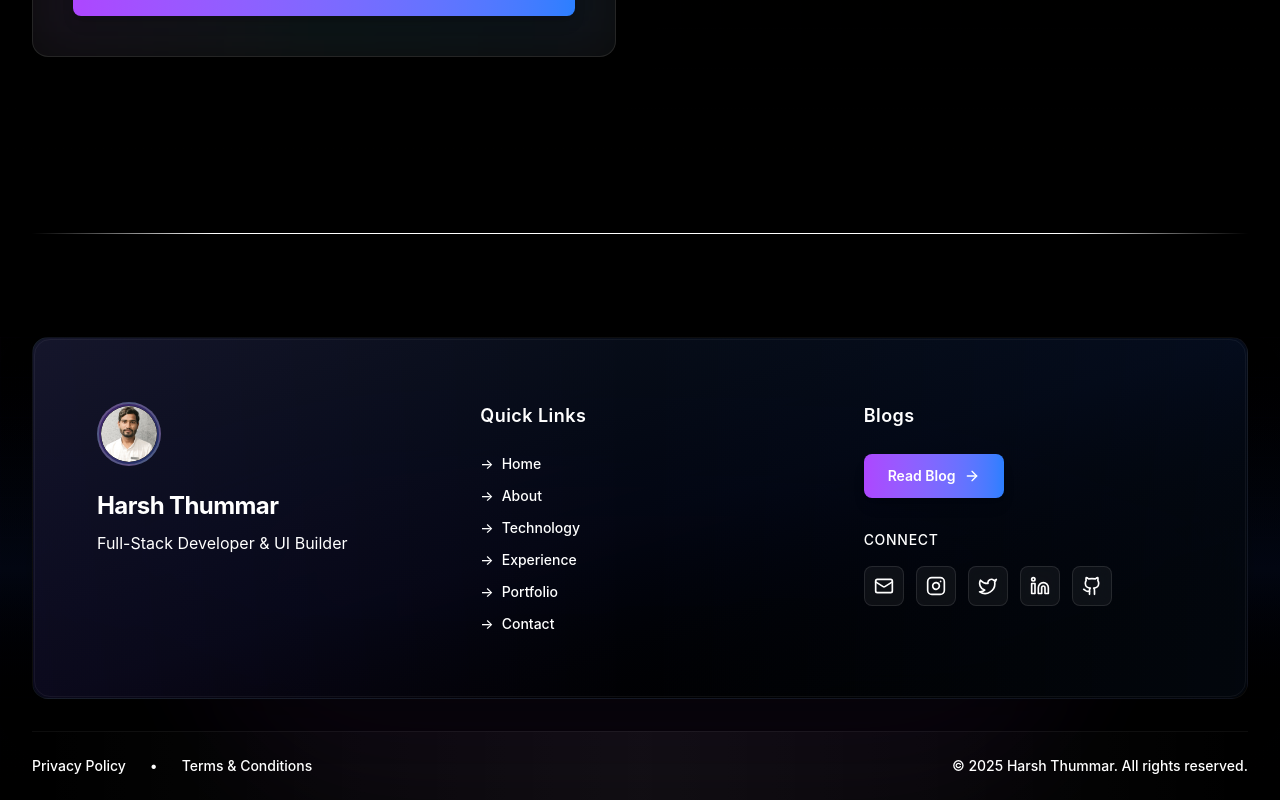
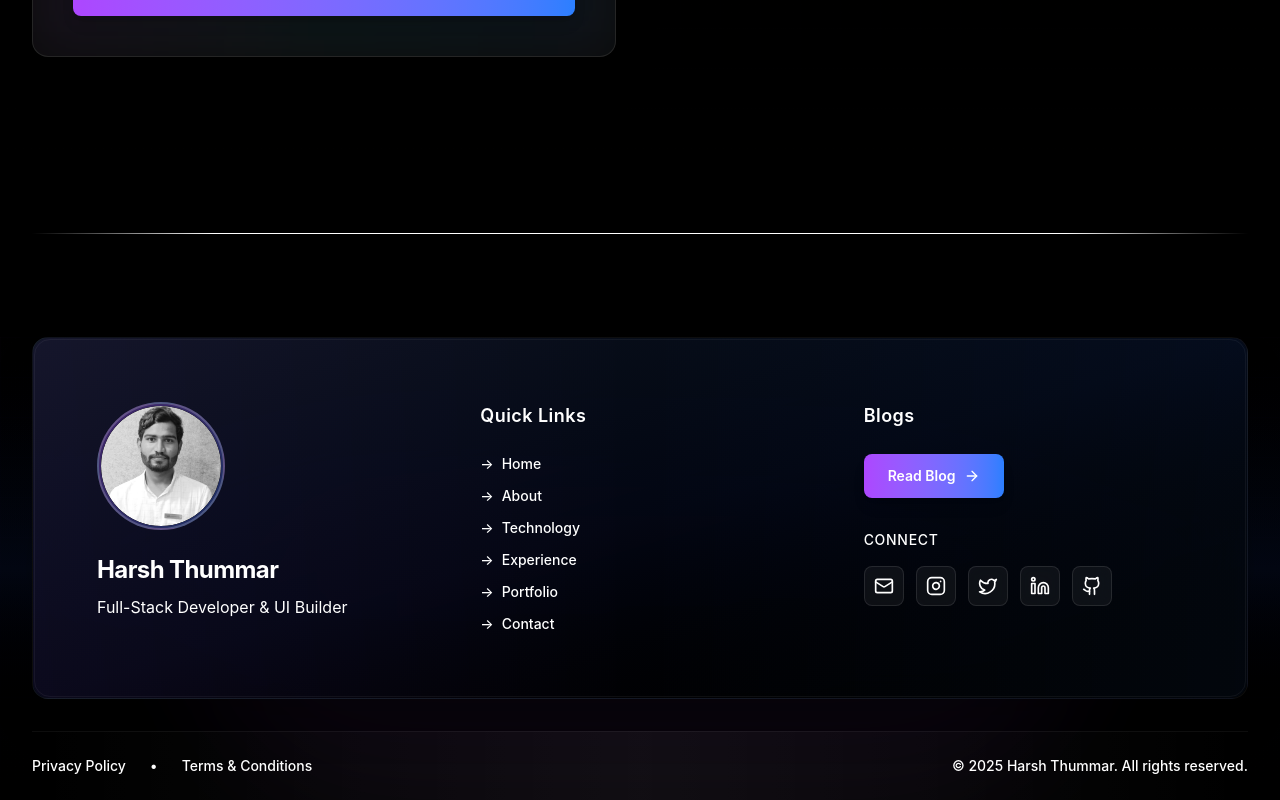
Before and after one commit to harshthummar27/PORTFOLIO2.0, a Next.js app: page / in a window 1280 px wide. Shown: the part 9490-10290 px from the top of the page. Built offline with nearby package versions, Linux system fonts and the light colour scheme.

Commit message:
impliment

```diff
--- a/components/layout/Footer.tsx
+++ b/components/layout/Footer.tsx
@@ -70,14 +70,14 @@ export default function Footer() {
               <div className="text-center md:text-left">
                 {/* Profile Image */}
                 <div className="mb-6 flex justify-center md:justify-start">
-                  <div className="relative w-16 h-16 rounded-full bg-gradient-to-br from-purple-500/30 to-blue-500/30 border-2 border-white/20 backdrop-blur-sm p-0.5 overflow-hidden">
+                  <div className="relative w-32 h-32 rounded-full bg-gradient-to-br from-purple-500/30 to-blue-500/30 border-2 border-white/20 backdrop-blur-sm p-0.5 overflow-hidden">
                     <div className="w-full h-full rounded-full overflow-hidden bg-black">
                       <Image
                         src="/images/me.jpg"
                         alt="Harsh Thummar"
-                        width={64}
-                        height={64}
-                        className="w-full h-full object-cover rounded-full"
+                        width={128}
+                        height={128}
+                        className="w-full h-full object-cover rounded-full grayscale"
                         priority
                       />
                     </div>
```
